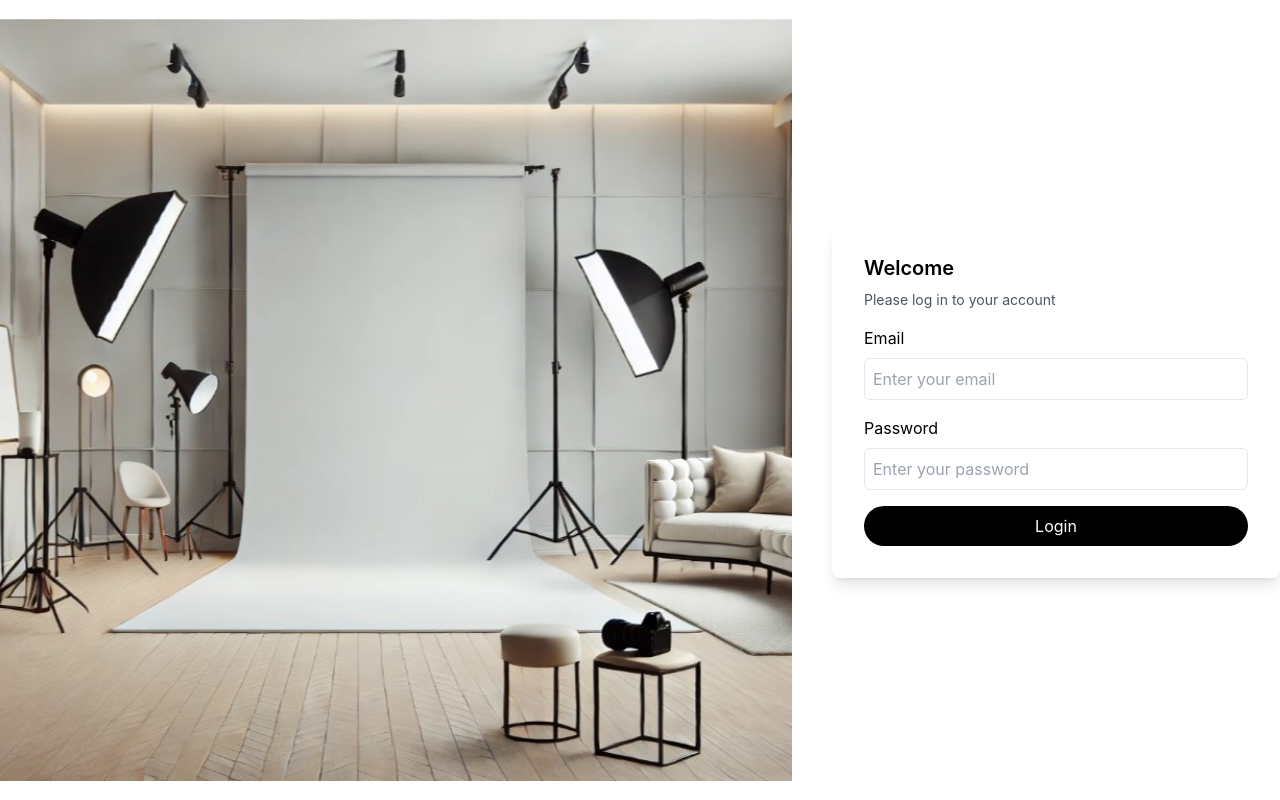
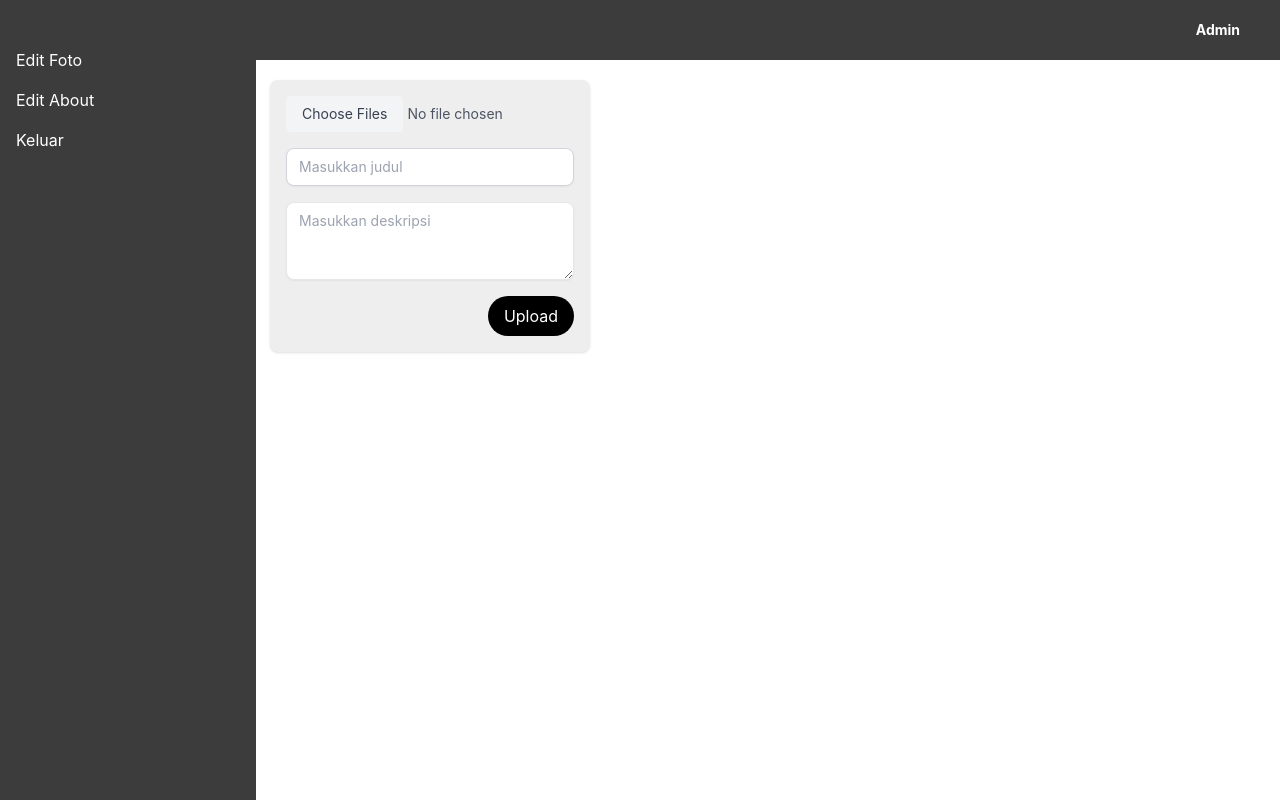
Before and after one commit to cundra/login-matoa, a React (Create React App) app: page /edit-photo in a window 1280 px wide. Built offline with nearby package versions, Linux system fonts and the light colour scheme.

Commit message:
edit foto

```diff
--- a/package.json
+++ b/package.json
@@ -8,7 +8,11 @@
     "@testing-library/user-event": "^13.5.0",
     "react": "^18.3.1",
     "react-dom": "^18.3.1",
+    "react-easy-crop": "^5.1.0",
+    "react-router-dom": "^6.28.0",
     "react-scripts": "5.0.1",
+    "react-slick": "^0.30.2",
+    "slick-carousel": "^1.8.1",
     "web-vitals": "^2.1.4"
   },
   "scripts": {
--- a/src/App.js
+++ b/src/App.js
@@ -1,12 +1,43 @@
+// App.js
 import React from 'react';
-import './styles/tailwind.css'; // Pastikan Tailwind diimport
+import { BrowserRouter as Router, Route, Routes } from 'react-router-dom';
 import LoginPage from './Components/LoginPage';
+import EditFoto from './Components/EditFoto';
+import "slick-carousel/slick/slick.css";
+import "slick-carousel/slick/slick-theme.css";
+import EditAbout from './Components/EditAbout';
+import Navbar from './Components/Navbar';
 
 function App() {
   return (
-    <div>
-      <LoginPage />
-    </div>
+    <Router>
+      <div className="flex">
+        <Routes>
+          <Route
+            path="/"
+            element={<LoginPage />}
+          />
+          <Route
+            path="/edit-photo"
+            element={
+              <>
+                <Navbar />
+                <EditFoto />
+              </>
+            }
+          />
+          <Route
+            path="/edit-about"
+            element={
+              <>
+                <Navbar />
+                <EditAbout />
+              </>
+            }
+          />
+        </Routes>
+      </div>
+    </Router>
   );
 }
 
--- /dev/null
+++ b/src/Components/EditAbout.js
@@ -0,0 +1,11 @@
+// EditAbout.js
+import React from 'react';
+
+const EditAbout = () => {
+  return (
+    <div className="p-8">
+    </div>
+  );
+};
+
+export default EditAbout;
--- /dev/null
+++ b/src/Components/EditFoto.js
@@ -0,0 +1,126 @@
+import React, { useState } from 'react';
+import Slider from 'react-slick';
+
+const EditFoto = () => {
+  const [selectedImages, setSelectedImages] = useState([]);
+  const [title, setTitle] = useState('');
+  const [description, setDescription] = useState('');
+
+  const handleImageChange = (event) => {
+    const files = Array.from(event.target.files);
+    if (files.length + selectedImages.length <= 5) {
+      const newImages = files.map((file) => URL.createObjectURL(file));
+      setSelectedImages([...selectedImages, ...newImages]);
+    } else {
+      alert('Maksimal 5 gambar!');
+    }
+  };
+
+  const handleRemoveImage = (index) => {
+    setSelectedImages(selectedImages.filter((_, i) => i !== index));
+  };
+
+  const handleUpload = () => {
+    if (selectedImages.length > 0) {
+      console.log('Title:', title);
+      console.log('Description:', description);
+      console.log('Images:', selectedImages);
+      alert('Data berhasil diupload!');
+    }
+  };
+
+  const settings = {
+    dots: true,
+    infinite: true,
+    speed: 500,
+    slidesToShow: 1,
+    slidesToScroll: 1,
+    arrows: false, // Menonaktifkan panah navigasi
+  };
+
+  return (
+    <div className="absolute top-20 left-16 w-80 h-auto p-4 shadow rounded-lg z-50" style={{ left: '270px', backgroundColor: '#EEEEEE' }}>
+      {/* Input untuk memilih file */}
+      <input
+        type="file"
+        accept="image/*"
+        onChange={handleImageChange}
+        multiple
+        className="mb-4 block w-full text-sm text-gray-600 file:py-2 file:px-4 file:rounded file:border-0 file:text-sm file:bg-gray-100 file:text-gray-700 hover:file:bg-gray-200"
+      />
+
+      {/* Preview Gambar dengan Slider */}
+      {selectedImages.length > 0 && (
+        <div className="mb-2" style={{ width: '300px', height: '200px' }}>
+          <Slider {...settings}>
+            {selectedImages.map((image, index) => (
+              <div
+                key={`slider-${index}`}
+                className="relative"
+                style={{ width: '300px', height: '150px' }}
+              >
+                {/* Tombol Silang Minimalis */}
+                <button
+                  onClick={() => handleRemoveImage(index)}
+                  className="absolute top-2 right-2 text-white bg-black bg-opacity-50 hover:bg-opacity-80 rounded-full w-6 h-6 flex items-center justify-center text-sm"
+                >
+                  <span className="font-bold text-xs">×</span>
+                </button>
+                <img
+                  src={image}
+                  alt={`Preview ${index}`}
+                  className="rounded-lg border mb-2"
+                  style={{
+                    maxHeight: '150px',
+                    width: '300px',
+                    objectFit: 'cover',
+                  }}
+                />
+              </div>
+            ))}
+          </Slider>
+        </div>
+      )}
+
+      {/* Kolom Judul */}
+      <div className="mb-4">
+        <label htmlFor="title" className="block text-sm font-medium text-gray-700">
+        </label>
+        <input
+          id="title"
+          type="text"
+          value={title}
+          onChange={(e) => setTitle(e.target.value)}
+          className="block w-full px-3 py-2 border border-gray-300 rounded-lg shadow-sm focus:outline-none focus:ring-blue-500 focus:border-blue-500 sm:text-sm"
+          placeholder="Masukkan judul"
+        />
+      </div>
+
+      {/* Kolom Deskripsi */}
+      <div className="mb-4">
+        <label htmlFor="description" className="block text-sm font-medium text-gray-700">
+        </label>
+        <textarea
+          id="description"
+          value={description}
+          onChange={(e) => setDescription(e.target.value)}
+          className="mt-1 block w-full px-3 py-2 border rounded-lg shadow-sm focus:outline-none focus:ring-blue-500 focus:border-blue-500 sm:text-sm"
+          placeholder="Masukkan deskripsi"
+          rows={3}
+        />
+      </div>
+
+      {/* Tombol Upload di sisi kanan */}
+      <div className="flex justify-end">
+        <button
+          onClick={handleUpload}
+          className="bg-black hover:bg-gray-400 text-white py-2 px-4 rounded-full"
+        >
+          Upload
+        </button>
+      </div>
+    </div>
+  );
+};
+
+export default EditFoto;
--- a/src/Components/LoginPage.js
+++ b/src/Components/LoginPage.js
@@ -1,7 +1,24 @@
-import React from 'react';
+// src/Components/LoginPage.js
+import React, { useState } from 'react';
+import { useNavigate } from 'react-router-dom';
 import wallpaper from '../Assets/wallpaper.jpg';
 
 const LoginPage = () => {
+  const [email, setEmail] = useState('');
+  const [password, setPassword] = useState('');
+  const navigate = useNavigate();
+
+  const handleLogin = (e) => {
+    e.preventDefault();
+
+
+    if (email === 'user@example.com' && password === 'password123') {
+      navigate('/edit-photo');
+    } else {
+      alert('Invalid credentials');
+    }
+  };
+
   return (
     <div className="flex items-center justify-start min-h-screen">
       <div className="flex-1 flex justify-center items-center bg-gray-200">
@@ -10,12 +27,30 @@ const LoginPage = () => {
       <div className="max-w-md w-full p-8 bg-white shadow-lg rounded-lg ml-10">
         <h2 className="text-xl font-semibold mb-2">Welcome</h2>
         <p className="text-sm text-gray-600 mb-4">Please log in to your account</p>
-        <form>
+        <form onSubmit={handleLogin}>
           <label htmlFor="email" className="block mb-2">Email</label>
-          <input type="email" id="email" placeholder="Enter your email" required className="w-full p-2 border rounded-md mb-4" />
+          <input
+            type="email"
+            id="email"
+            value={email}
+            onChange={(e) => setEmail(e.target.value)}
+            placeholder="Enter your email"
+            required
+            className="w-full p-2 border rounded-md mb-4"
+          />
           <label htmlFor="password" className="block mb-2">Password</label>
-          <input type="password" id="password" placeholder="Enter your password" required className="w-full p-2 border rounded-md mb-4" />
-          <button type="submit" className="w-full py-2 bg-black text-white rounded-full hover:bg-gray-600">Login</button>
+          <input
+            type="password"
+            id="password"
+            value={password}
+            onChange={(e) => setPassword(e.target.value)}
+            placeholder="Enter your password"
+            required
+            className="w-full p-2 border rounded-md mb-4"
+          />
+          <button type="submit" className="w-full py-2 bg-black text-white rounded-full hover:bg-gray-600">
+            Login
+          </button>
         </form>
       </div>
     </div>
--- /dev/null
+++ b/src/Components/Navbar.js
@@ -0,0 +1,53 @@
+// src/Components/Navbar.js
+import React from 'react';
+import { Link, useNavigate } from 'react-router-dom';
+
+const Navbar = () => {
+  const navigate = useNavigate();
+
+  const handleLogout = () => {
+    localStorage.removeItem('user');
+    navigate('/');
+  };
+
+  return (
+    <div className="flex h-screen">
+      {/* Header */}
+      <div className="bg-[#3C3C3C] text-white w-full p-4 fixed top-0 left-0 z-10 flex items-center justify-between">
+        <h1 className="text-xl font-bold">Admin</h1>
+        <div className="text-sm font-bold mr-6">
+          <span>Admin</span>
+        </div>
+      </div>
+
+      {/* Sidebar Navbar */}
+      <div className="h-screen w-64 bg-[#3C3C3C] text-white fixed top-0 left-0 z-10">
+  <ul className="p-4 space-y-4">
+    <li className="mt-8"> {/* Tambahkan margin-top untuk menggeser ke bawah */}
+      <Link to="/edit-photo" className="hover:text-gray-300">
+        Edit Foto
+      </Link>
+    </li>
+    <li>
+      <Link to="/edit-about" className="hover:text-gray-300">
+        Edit About
+      </Link>
+    </li>
+    <li>
+      <button onClick={handleLogout} className="w-full text-left hover:text-gray-300">
+        Keluar
+      </button>
+    </li>
+  </ul>
+</div>
+
+
+      {/* Main Content Wrapper */}
+      <div className="flex-1 ml-64 p-4 mt-16">
+        {/* Content here */}
+      </div>
+    </div>
+  );
+};
+
+export default Navbar;
--- a/src/index.js
+++ b/src/index.js
@@ -4,6 +4,8 @@ import './App.js';
 import './index.css';
 import App from './App';
 import './styles/tailwind.css';
+import "slick-carousel/slick/slick.css";
+import "slick-carousel/slick/slick-theme.css";
 import reportWebVitals from './reportWebVitals';
 
 const root = ReactDOM.createRoot(document.getElementById('root'));
```
Also changed, not shown: 1 other file (tests, documents, lock files or other folders).
